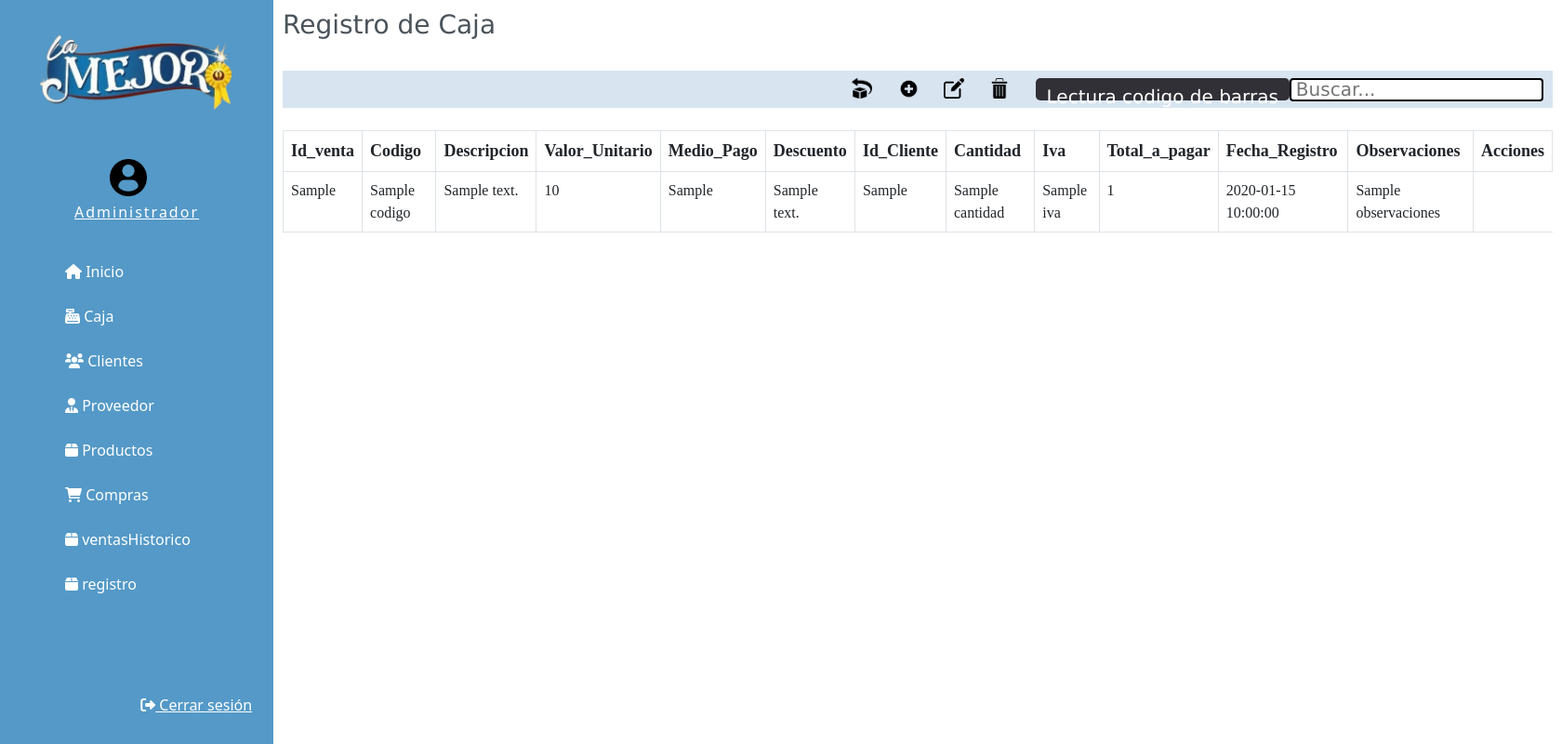
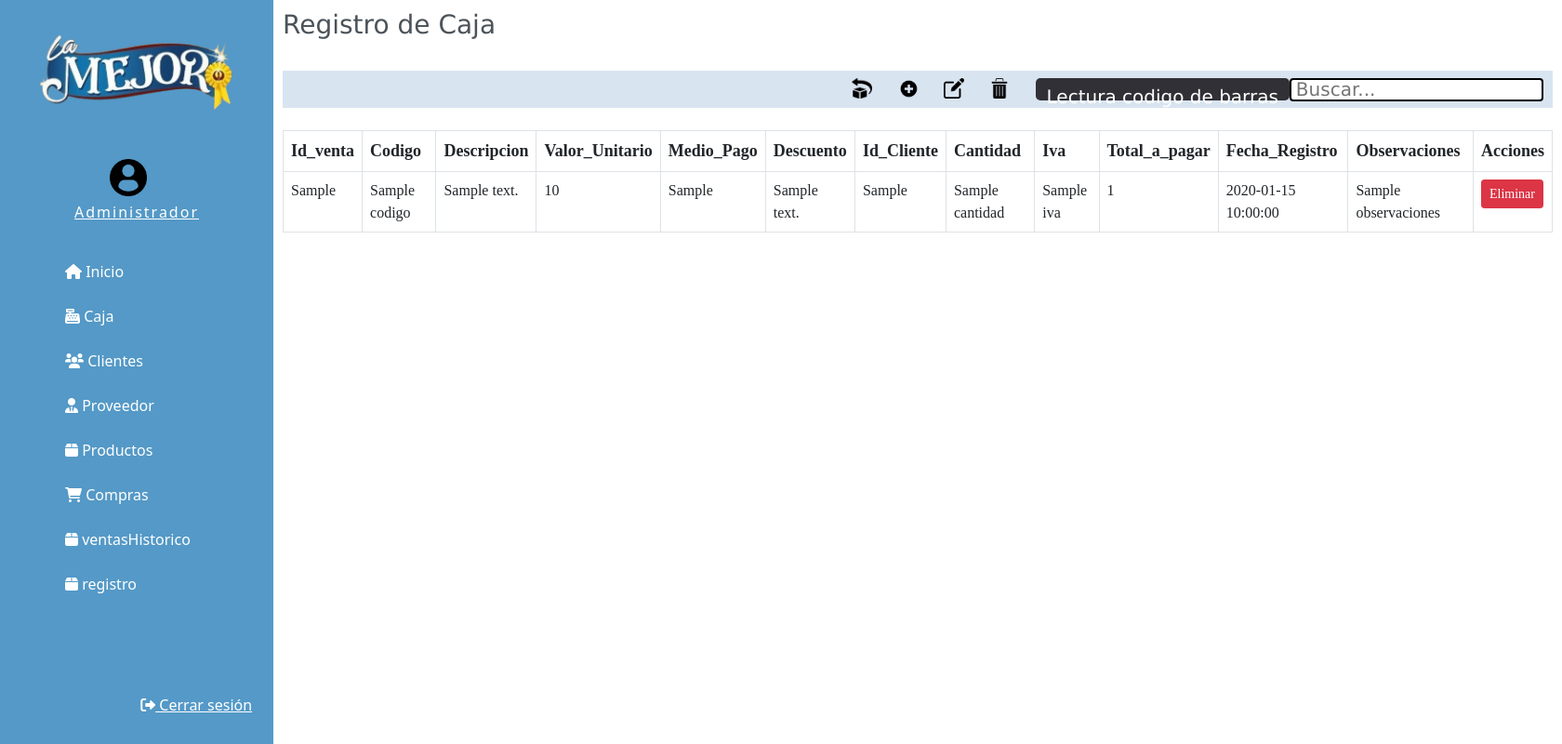
Before and after one commit to MarcelaEC123/Proyecto_web, a Flask app: template aplicativo_pos_hc/aplicativo_pos_hc/templates/caja.html in a window 1680 px wide. Shown: the whole page at 93% size. Run offline with Flask 3, Linux system fonts and the light colour scheme; the template is opened without the code that fills it: most values are stand-ins (such as "Sample title", 1, 10 or a date in 2020).

Commit message:
Eliminar venta ok

```diff
--- a/aplicativo_pos_hc/aplicativo_pos_hc/templates/caja.html
+++ b/aplicativo_pos_hc/aplicativo_pos_hc/templates/caja.html
@@ -94,6 +94,7 @@
                                 <td>{{d.total_a_pagar}}</td>
                                 <td>{{d.fecha_registro}}</td>
                                 <td>{{d.observaciones}}</td>
+                                <td><a href="{{url_for('deleteVenta', id_venta=d.id_venta)}}" class="btn btn-danger btn-sm">Eliminar</a></td>
                             </tr>
                         {% endfor %}
                     </tbody>
```
